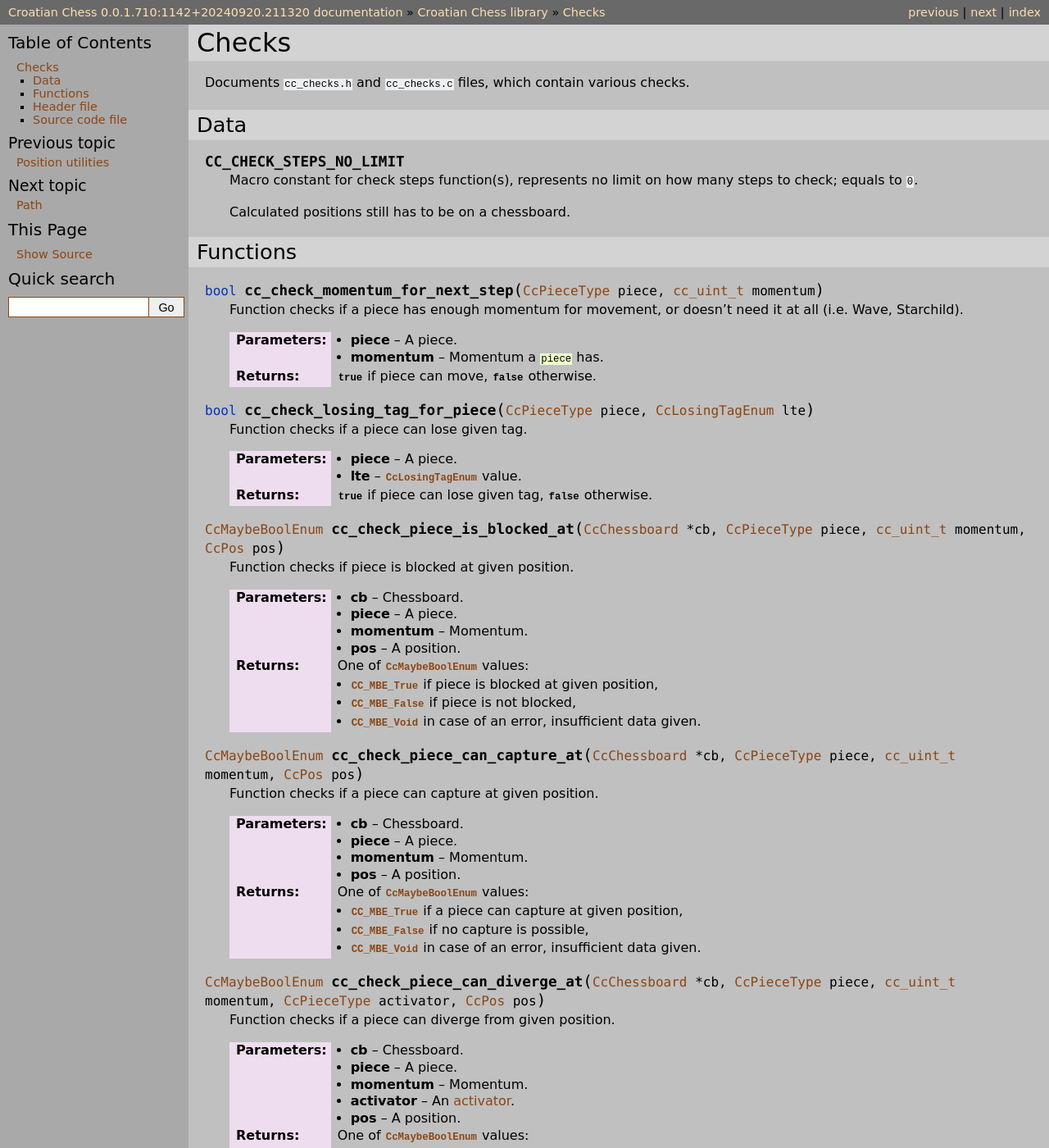
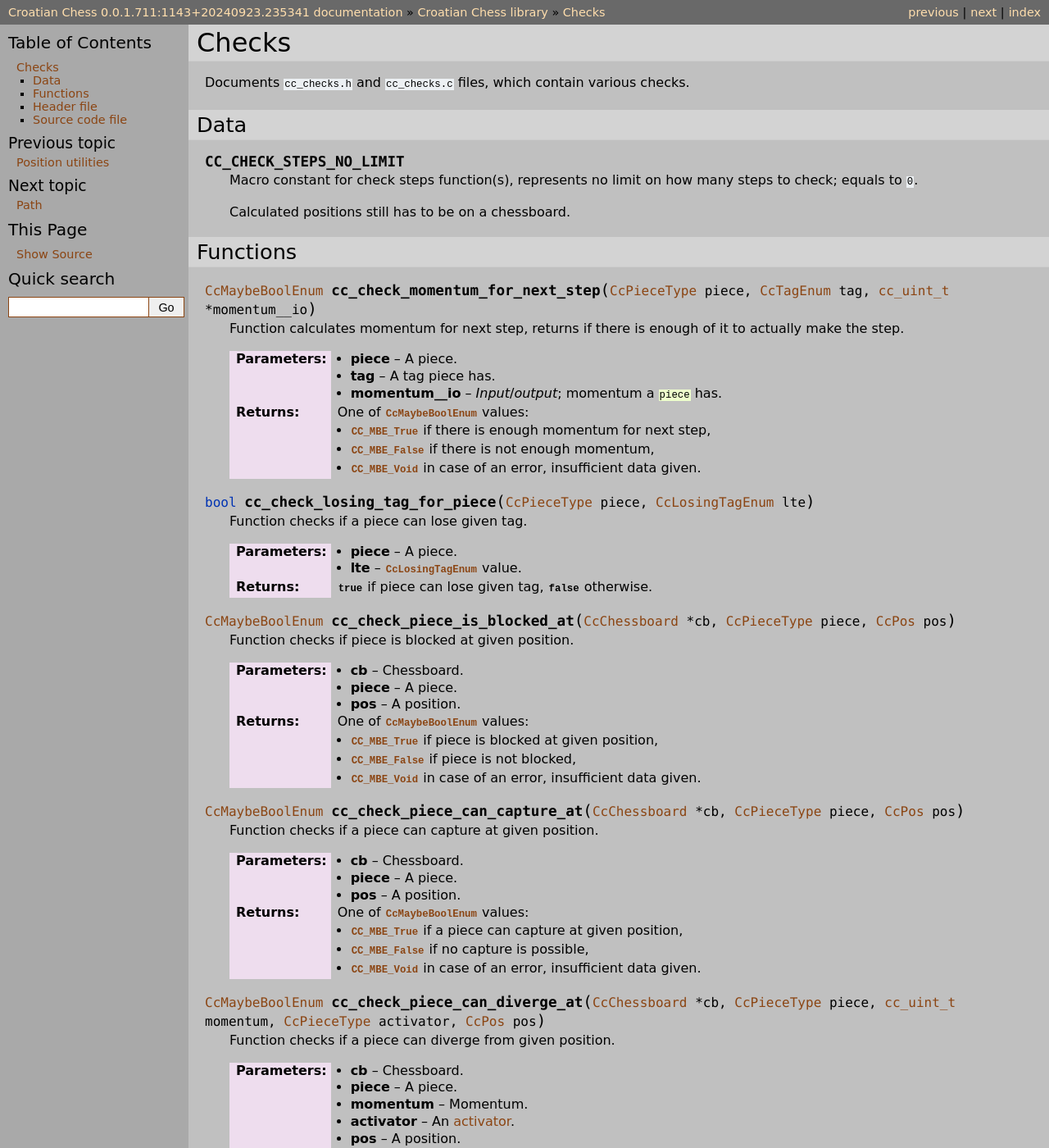
Before and after one commit to mmlacak/crochess, a Sphinx documentation site: the page built from docs/source/libcc/ccchecks.rst, in a window 1280 px wide and 1400 px high. Shown: the whole window at 82% size. Built offline with Sphinx 7.4.7, drawn with Linux system fonts in a browser that asks for light colours; some of the changed text lies outside the part shown.

Commit message:
Docs for checks.

```diff
--- a/docs/source/conf.py
+++ b/docs/source/conf.py
@@ -26,10 +26,10 @@ copyright = '2021, Mario Mlačak'
 author = 'Mario Mlačak'
 
 # The short X.Y version
-version = "0.0.1.710:1142+20240920.211320"   # docs-new-lib-short-version-major-minor-feature-commit+meta~breaks-place-marker
+version = "0.0.1.711:1143+20240923.235341"   # docs-new-lib-short-version-major-minor-feature-commit+meta~breaks-place-marker
 
 # The full version, including alpha/beta/rc tags
-release = "0.0.1.710:1142+20240920.211320"   # docs-new-lib-full-version-major-minor-feature-commit+meta~breaks-place-marker
+release = "0.0.1.711:1143+20240923.235341"   # docs-new-lib-full-version-major-minor-feature-commit+meta~breaks-place-marker
 
 
 # -- General configuration ---------------------------------------------------
--- a/docs/source/libcc/ccchecks.rst
+++ b/docs/source/libcc/ccchecks.rst
@@ -29,14 +29,19 @@ Data
 Functions
 ---------
 
-.. c:function:: bool cc_check_momentum_for_next_step( CcPieceType piece, cc_uint_t momentum )
+.. c:function:: CcMaybeBoolEnum cc_check_momentum_for_next_step( CcPieceType piece, CcTagEnum tag, cc_uint_t * momentum__io )
 
-    Function checks if a piece has enough momentum for movement, or doesn't
-    need it at all (i.e. Wave, Starchild).
+    Function calculates momentum for next step, returns if there is enough of
+    it to actually make the step.
 
     :param piece: A piece.
-    :param momentum: Momentum a :c:`piece` has.
-    :returns: :c:data:`true` if piece can move, :c:data:`false` otherwise.
+    :param tag: A tag piece has.
+    :param momentum__io: *Input*/*output*; momentum a :c:`piece` has.
+    :returns: One of :c:enum:`CcMaybeBoolEnum` values:
+
+        * :c:enumerator:`CC_MBE_True` if there is enough momentum for next step,
+        * :c:enumerator:`CC_MBE_False` if there is not enough momentum,
+        * :c:enumerator:`CC_MBE_Void` in case of an error, insufficient data given.
 
 .. c:function:: bool cc_check_losing_tag_for_piece( CcPieceType piece, CcLosingTagEnum lte )
 
@@ -46,13 +51,12 @@ Functions
     :param lte: :c:enum:`CcLosingTagEnum` value.
     :returns: :c:data:`true` if piece can lose given tag, :c:data:`false` otherwise.
 
-.. c:function:: CcMaybeBoolEnum cc_check_piece_is_blocked_at( CcChessboard * cb, CcPieceType piece, cc_uint_t momentum, CcPos pos )
+.. c:function:: CcMaybeBoolEnum cc_check_piece_is_blocked_at( CcChessboard * cb, CcPieceType piece, CcPos pos )
 
     Function checks if piece is blocked at given position.
 
     :param cb: Chessboard.
     :param piece: A piece.
-    :param momentum: Momentum.
     :param pos: A position.
     :returns: One of :c:enum:`CcMaybeBoolEnum` values:
 
@@ -60,13 +64,12 @@ Functions
         * :c:enumerator:`CC_MBE_False` if piece is not blocked,
         * :c:enumerator:`CC_MBE_Void` in case of an error, insufficient data given.
 
-.. c:function:: CcMaybeBoolEnum cc_check_piece_can_capture_at( CcChessboard * cb, CcPieceType piece, cc_uint_t momentum, CcPos pos )
+.. c:function:: CcMaybeBoolEnum cc_check_piece_can_capture_at( CcChessboard * cb, CcPieceType piece, CcPos pos )
 
     Function checks if a piece can capture at given position.
 
     :param cb: Chessboard.
     :param piece: A piece.
-    :param momentum: Momentum.
     :param pos: A position.
     :returns: One of :c:enum:`CcMaybeBoolEnum` values:
 
```
Also changed, not shown: README.md (+2 -2 lines), 7 other files.
